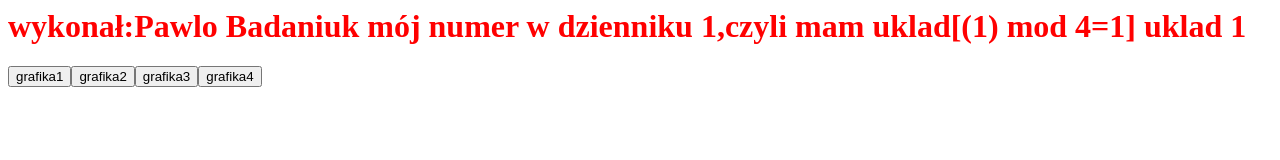
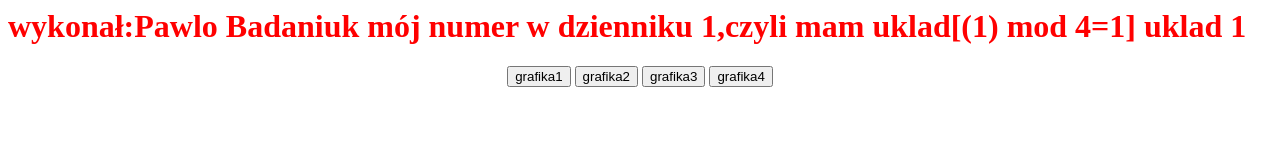
Before and after one commit to PavelBadaniuk2F/JavaScript3F, a plain HTML site: page zadanie5_bad.html in a window 1280 px wide. Drawn offline with Linux system fonts and the light colour scheme.

Commit message:
Update zadanie5_bad.html
Signed-off-by: PavelBadaniuk2F <114506574+PavelBadaniuk2F@users.noreply.github.com>

```diff
--- a/zadanie5_bad.html
+++ b/zadanie5_bad.html
@@ -3,8 +3,14 @@
 <title>Badaniuk</title>
 <style>
   .button-row {
-            display: flex;
-        }
+  text-align: center;
+}
+
+.button-row input[type="button"] {
+  margin: 0;
+}
+
+
 </style>
 <script language="JavaScript">
 function WinOpen_badaniuk_1()
```
